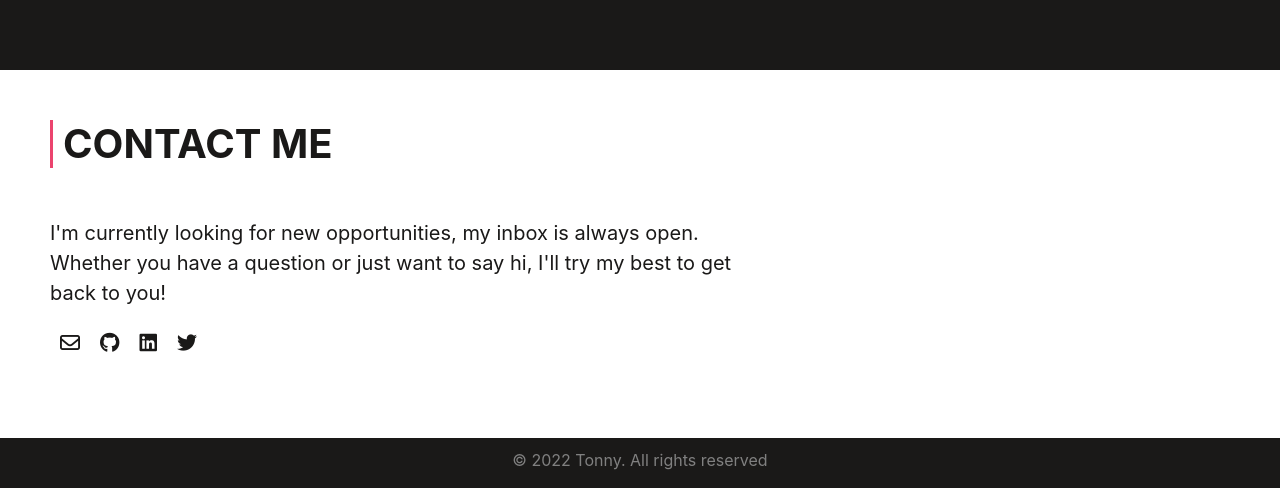
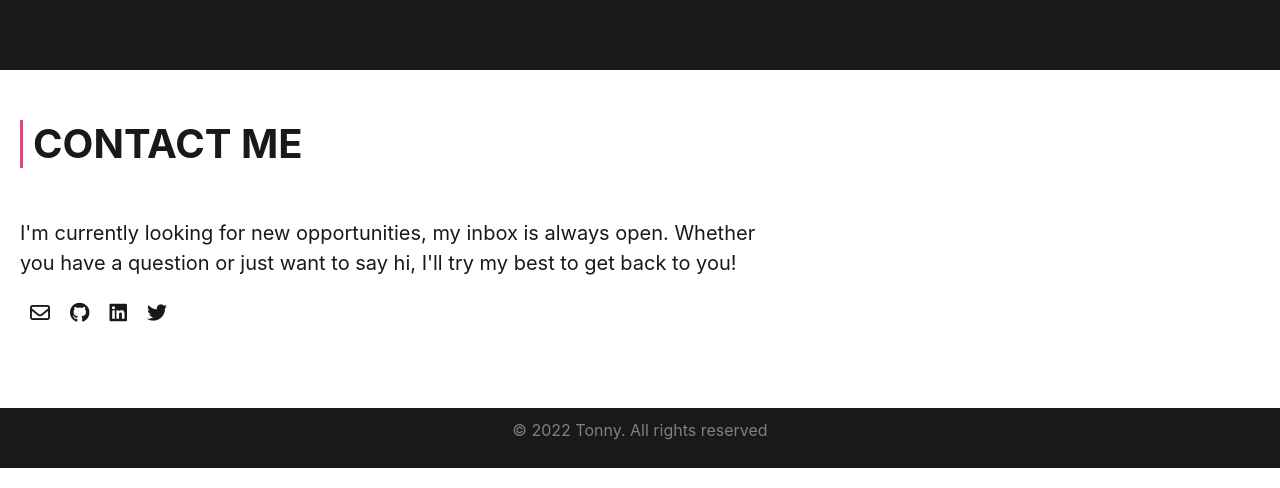
Before and after one commit to tonyoseko99/my-portfollio, a React (Create React App) app: page / in a window 1280 px wide. Shown: the part 1964-2452 px from the top of the page. Built offline with nearby package versions, Linux system fonts and the light colour scheme; some icons are missing.

Commit message:
feat: add padding to the contact section

```diff
--- a/src/App.css
+++ b/src/App.css
@@ -297,7 +297,7 @@ html {
 /* contact section */
 .contact {
   background-color: #fff;
-  padding: 50px;
+  padding: 50px 20px;
   color: #1a1918;
   display: flex;
   flex-direction: column;
--- a/src/components/Contact.js
+++ b/src/components/Contact.js
@@ -3,7 +3,7 @@ import React from "react";
 function Contact() {
   return (
     <section className="contact" id="contact">
-      <h2 className="contact__title">CONTACT ME</h2>
+      <h3 className="contact__title">CONTACT ME</h3>
       <div className="contact__container">
         <p className="contact__text">
           I'm currently looking for new opportunities, my inbox is always open.
```
